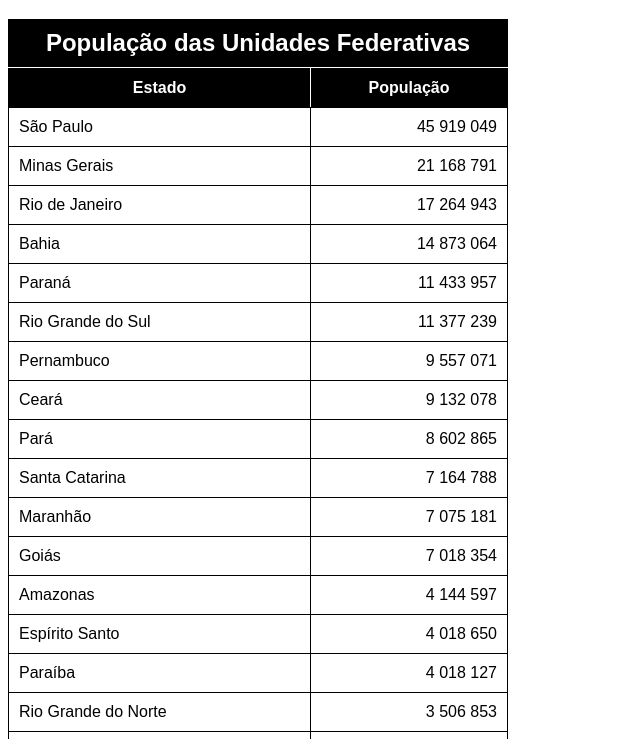
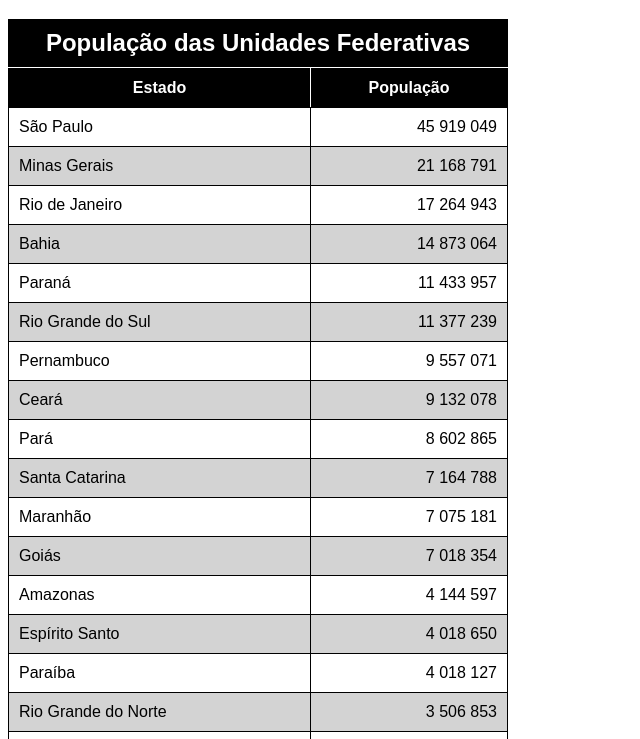
Before and after one commit to angelocsdev/html-css, a plain HTML site: page exercicios/ex023/tabela002.html in a window 1280 px wide. Shown: the part 61-800 px from the top of the page, without its empty margins (0-640 px from the left). Drawn offline with Linux system fonts and the light colour scheme.

Commit message:
efeito zebrado

```diff
--- a/exercicios/ex023/tabela002.html
+++ b/exercicios/ex023/tabela002.html
@@ -37,6 +37,11 @@
             background-color: black;
             color: white;
         }
+
+        tbody > tr:nth-child(even) {
+            background-color: lightgray;
+        }/*A sub-classe 'nth-child' é usada para intercalar o background. O valor '2n' faz com que 1 linha tenha a cor do background-color e outra não. Ou 'odd' IMPAR e 'even' PAR.*/
+
         .right {
             border-right: 1px solid white;
         }
```
